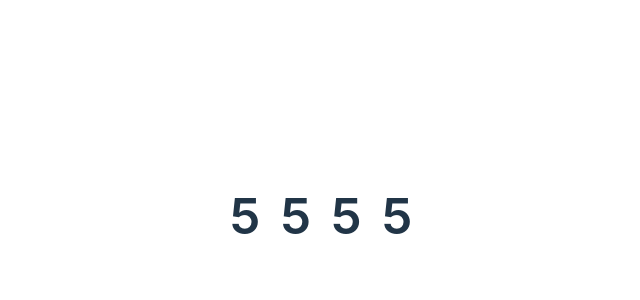
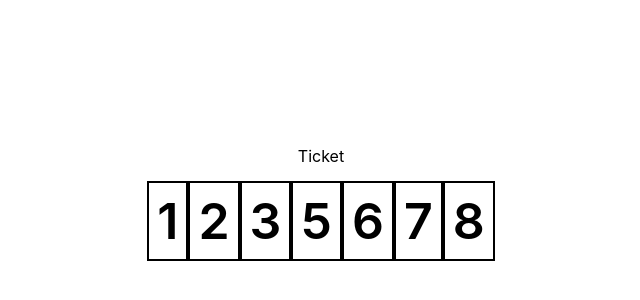
Before and after one commit to JajoriaYogesh04/ReactJS, a React (Vite) app in the folder chapter5/react-state-class3/: page / in a window 1280 px wide. Shown: the part 184-484 px from the top of the page, without its empty margins (319-959 px from the left). Built offline with nearby package versions, Linux system fonts and the light colour scheme.

Commit message:
Creating and Styling Ticket Component

```diff
--- a/chapter5/react-state-class3/src/App.jsx
+++ b/chapter5/react-state-class3/src/App.jsx
@@ -12,7 +12,7 @@ function App() {
     <>
       {/* <LotteryGame1></LotteryGame1> */}
       {/* <LotteryGame></LotteryGame> */}
-      <Ticket></Ticket>
+      <Ticket ticket={[1,2,3,5,6,7,8]}></Ticket>
     </>
   )
 }
--- /dev/null
+++ b/chapter5/react-state-class3/src/Ticket.css
@@ -0,0 +1,6 @@
+.Ticket{
+    background-color: white;
+    color: black;
+    height: 10rem;
+    width: 30rem;
+}
--- a/chapter5/react-state-class3/src/Ticket.jsx
+++ b/chapter5/react-state-class3/src/Ticket.jsx
@@ -1,12 +1,13 @@
 import TicketNum from './TicketNum'
+import "./Ticket.css"
 
-export default function Ticket(){
+export default function Ticket({ticket=[]}){
     return(
-        <div>
-            <TicketNum num={5}></TicketNum>
-            <TicketNum num={5}></TicketNum>
-            <TicketNum num={5}></TicketNum>
-            <TicketNum num={5}></TicketNum>
+        <div className='Ticket'>
+            <p>Ticket</p>
+            {ticket.map((num, idx)=>(
+                <TicketNum num={num} key={idx}></TicketNum>
+            ))}
         </div>
     )
 }
--- a/chapter5/react-state-class3/src/TicketNum.css
+++ b/chapter5/react-state-class3/src/TicketNum.css
@@ -1,6 +1,7 @@
 .TicketNum{
     font-size: 50px;
     font-weight: 600;
-    border: 2px solid white;
+    color: black;
+    border: 2px solid black;
     padding: 0.5rem;
 }
```
